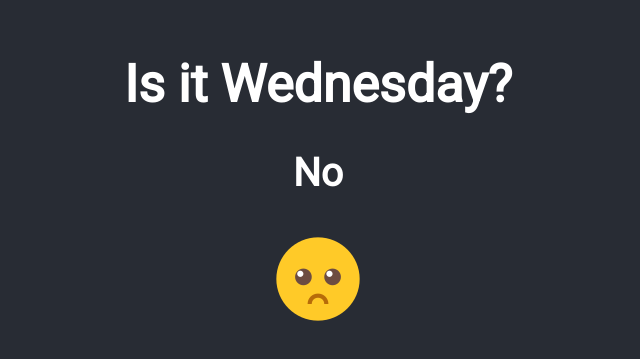
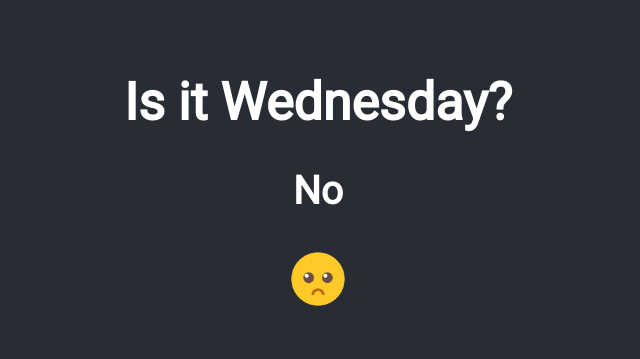
Before and after one commit to AlexanderWiklow/isitwednesday, a React (Create React App) app: page / in a window 1280 px wide. Shown: the part 223-582 px from the top of the page, without its empty margins (322-962 px from the left). Built offline with nearby package versions, Linux system fonts and the light colour scheme.

Commit message:
fix image path

```diff
--- a/src/App.css
+++ b/src/App.css
@@ -15,6 +15,11 @@
   /* margin-top: 40%; */
 }
 
+img {
+  height: 4rem;
+  width: 4rem;
+}
+
 /* .yes {
   color: green;
 }
--- a/src/index.js
+++ b/src/index.js
@@ -2,8 +2,6 @@
 import ReactDOM from 'react-dom/client';
 import './index.css';
 import App from './App';
-import reportWebVitals from './reportWebVitals';
-
 
 const root = ReactDOM.createRoot(document.getElementById('root'));
 root.render(
@@ -15,4 +13,3 @@
 // If you want to start measuring performance in your app, pass a function
 // to log results (for example: reportWebVitals(console.log))
 // or send to an analytics endpoint. Learn more: https://bit.ly/CRA-vitals
-reportWebVitals();
--- a/src/reportWebVitals.js
+++ /dev/null
@@ -1,13 +0,0 @@
-const reportWebVitals = onPerfEntry => {
-  if (onPerfEntry && onPerfEntry instanceof Function) {
-    import('web-vitals').then(({ getCLS, getFID, getFCP, getLCP, getTTFB }) => {
-      getCLS(onPerfEntry);
-      getFID(onPerfEntry);
-      getFCP(onPerfEntry);
-      getLCP(onPerfEntry);
-      getTTFB(onPerfEntry);
-    });
-  }
-};
-
-export default reportWebVitals;
```
Also changed, not shown: src/setupTests.js (deleted, +0 -5 lines), src/logo.svg (deleted).
